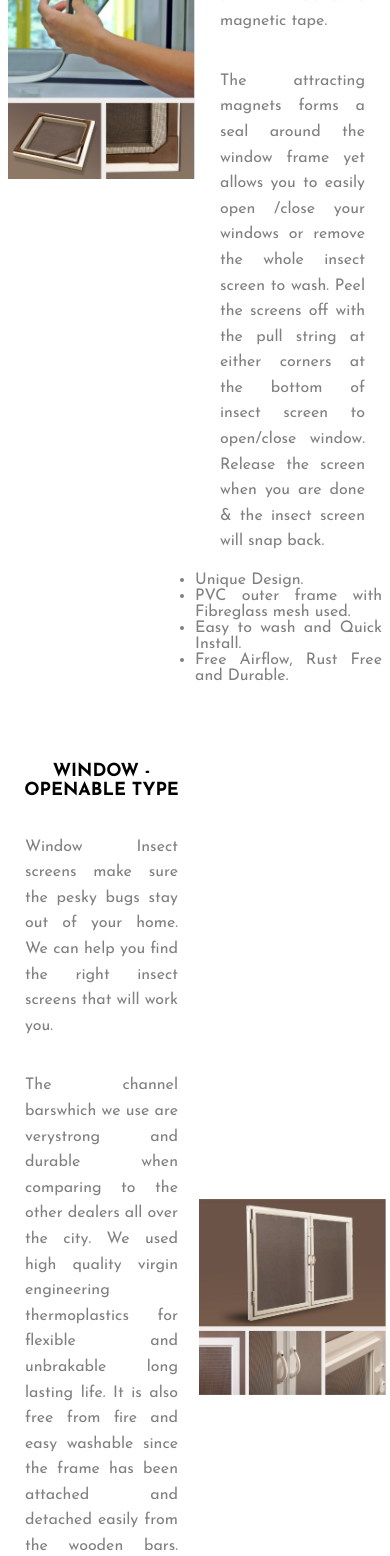
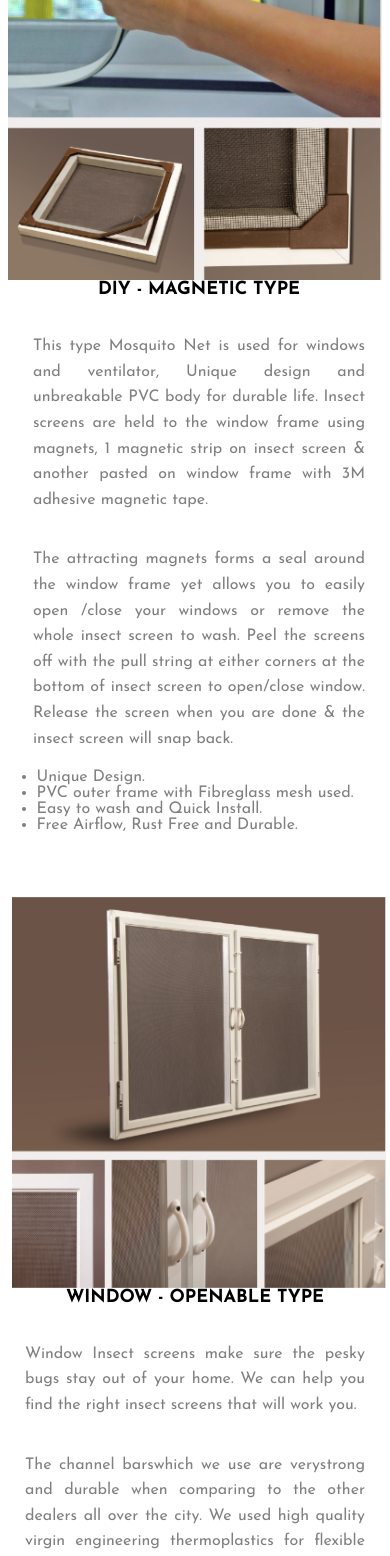
Before and after one commit to SmilinJasper/alfa-service-providers, a React (Create React App) app: page /mosquito-net in a window 390 px wide. Shown: the part 432-1988 px from the top of the page. Built offline with nearby package versions, Linux system fonts and the light colour scheme.

Commit message:
responsive-design-for-mobile

```diff
--- a/src/components/featureLeft.css
+++ b/src/components/featureLeft.css
@@ -4,6 +4,13 @@
     grid-template-columns: 50% 50%;
     place-items: center;
     padding: 2em 0.5em;
+}
+
+@media screen and (min-width: 320px) {
+    .feature-left {
+        display: flex;
+        flex-direction: column;
+    }
 }
 
 @media screen and (min-width: 480px) {
--- a/src/components/featureRight.css
+++ b/src/components/featureRight.css
@@ -4,6 +4,13 @@
     grid-template-columns: 50% 50%;
     place-items: center;
     padding: 2em 0.5em;
+}
+
+@media screen and (min-width: 320px) {
+    .feature-right {
+        display: flex;
+        flex-direction: column;
+    }
 }
 
 @media screen and (min-width: 480px) {
```
